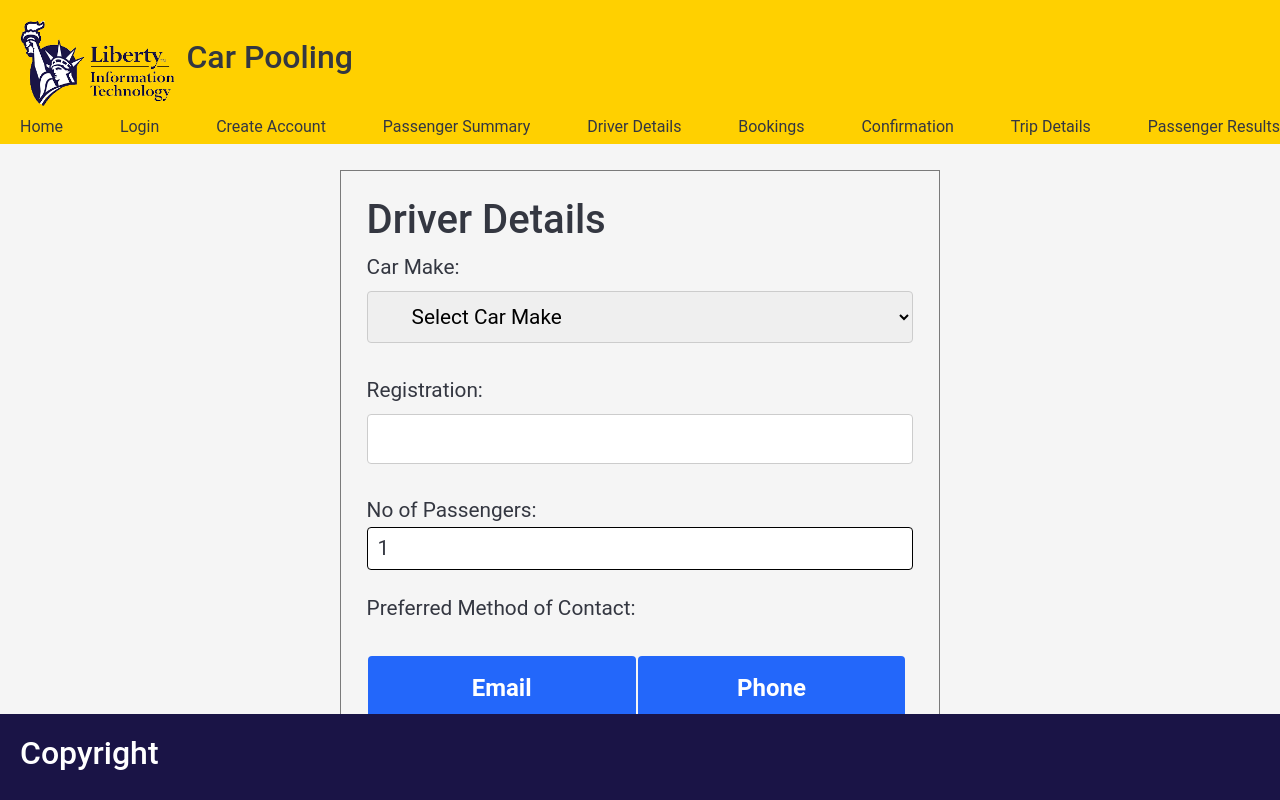
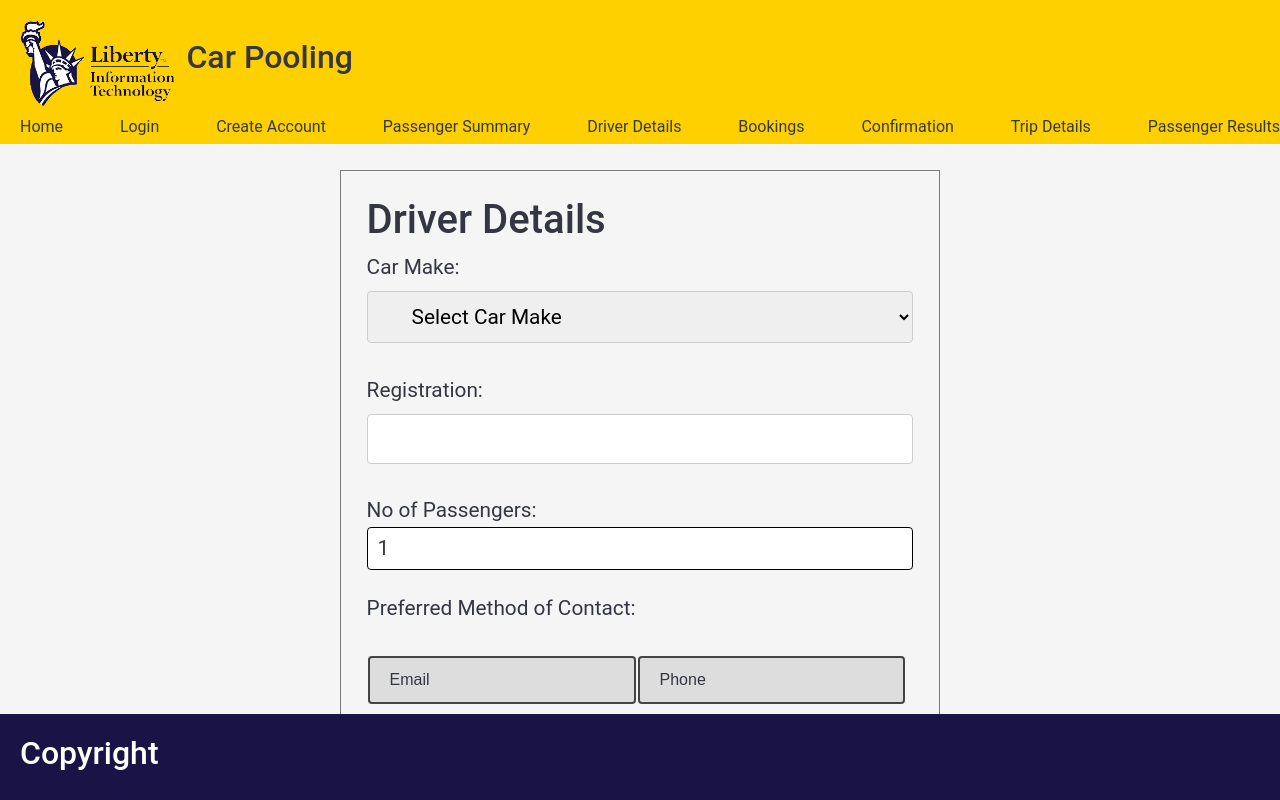
Before and after one commit to n1603120/car-pooling-repo, an Angular app: page /register-driver in a window 1280 px wide. Built offline with nearby package versions, Linux system fonts and the light colour scheme.

Commit message:
changed preference buttons to radio

```diff
--- a/src/app/driver-details/driver-details.component.css
+++ b/src/app/driver-details/driver-details.component.css
@@ -111,3 +111,32 @@ label{
   overflow: hidden;
   overflow-y: scroll;
 }
+
+.radio-toolbar input[type="radio"] {
+  opacity: 0;
+  position: fixed;
+  width: 0;
+}
+.radio-toolbar label {
+  width: 49%;
+  margin: 8px 1px;
+  display: inline-block;
+  background-color: #ddd;
+  padding: 10px 20px;
+  font-family: sans-serif, Arial;
+  font-size: 16px;
+  border: 2px solid #444;
+  border-radius: 4px;
+}
+.radio-toolbar input[type="radio"]:checked + label {
+  width: 49%;
+  margin: 8px 1px;
+  background-color:#bfb;
+  border-color: #4c4;
+}
+.radio-toolbar input[type="radio"]:focus + label {
+  border: 2px dashed #444;
+}
+.radio-toolbar label:hover {
+  background-color: #dfd;
+}
--- a/src/app/driver-details/driver-details.component.html
+++ b/src/app/driver-details/driver-details.component.html
@@ -30,9 +30,11 @@
         <div>
           <label>Preferred Method of Contact:</label>
         </div>
-        <div>
-          <input readonly type="interactiveButton" value="Email" (click)="isEmailCheck()">
-          <input readonly type="interactiveButton" value="Phone" (click)="isPhoneCheck()">
+        <div class="radio-toolbar">
+          <input type="radio" id="email" name="preferredContact" value="Email" (click)="isEmailCheck()">
+          <label for="email">Email</label>
+          <input type="radio" id="phone" name="preferredContact" value="Phone" (click)="isPhoneCheck()">
+          <label for="phone">Phone</label>
         </div>
         <div *ngIf="isEmail">
 
```
